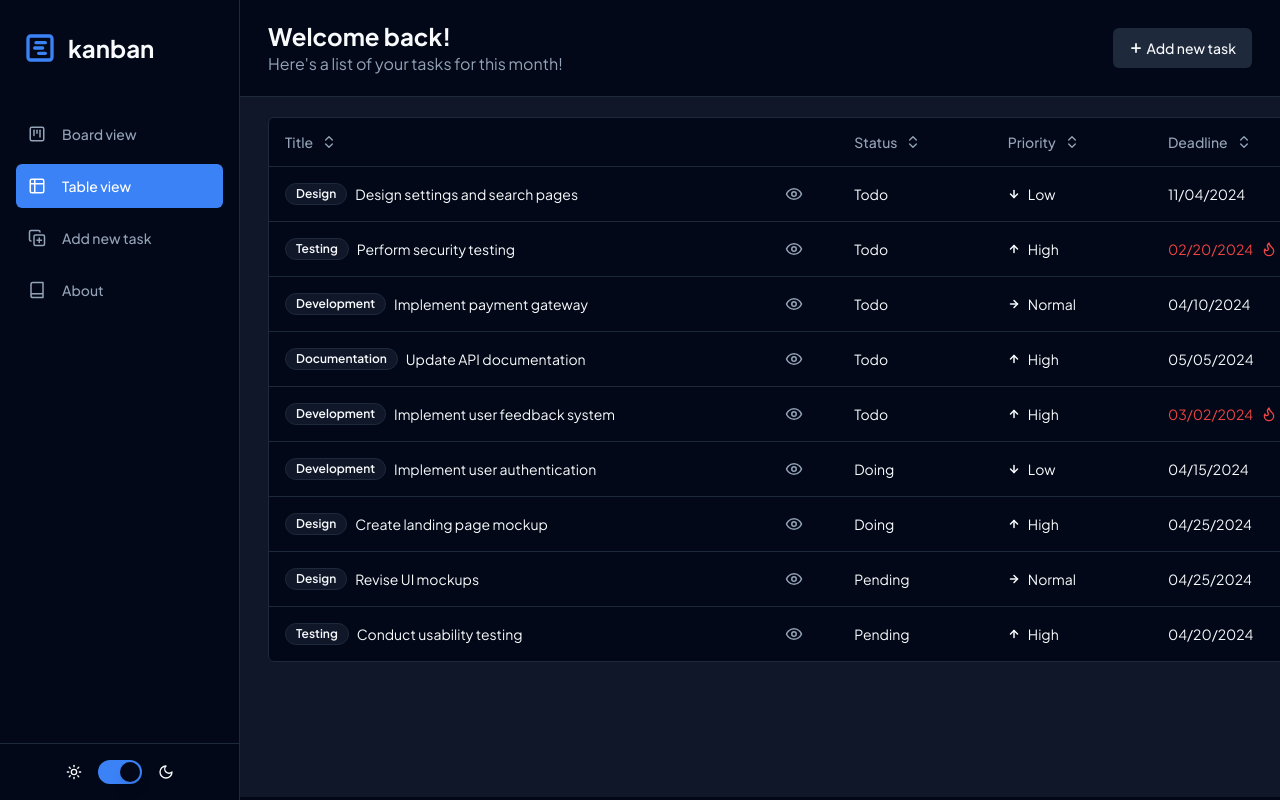
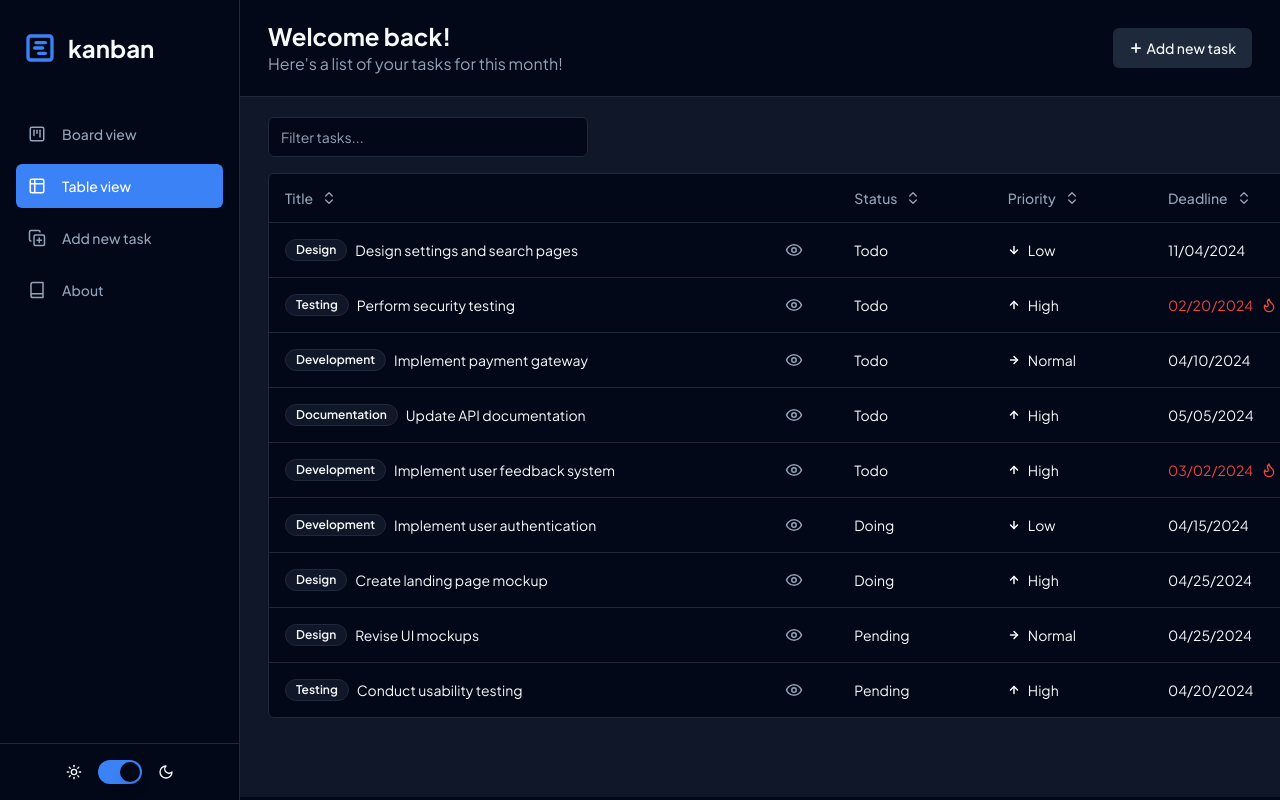
Before and after one commit to kimhuy011199/react-kanban, a React (Vite) app: page / in a window 1280 px wide. Both pictures are taken after a click on the item "Table view". Built offline with nearby package versions, Linux system fonts and the light colour scheme.

Commit message:
Handle search task by title

```diff
--- a/src/components/Table.tsx
+++ b/src/components/Table.tsx
@@ -1,9 +1,11 @@
 import { useMemo, useState } from 'react';
 import { useSelector } from 'react-redux';
 import {
+  ColumnFiltersState,
   SortingState,
   flexRender,
   getCoreRowModel,
+  getFilteredRowModel,
   getSortedRowModel,
   useReactTable,
 } from '@tanstack/react-table';
@@ -18,11 +20,13 @@ import {
 import { RootState } from '@/store';
 import { TABLE_COLUMNS } from './TableColumn';
 import { flattenTodo } from '@/lib/utils';
+import { Input } from './ui/input';
 
 const TableView = () => {
   const data = useSelector((state: RootState) => state.todo.data);
   const flattenData = useMemo(() => flattenTodo(data), [data]);
   const [sorting, setSorting] = useState<SortingState>([]);
+  const [columnFilters, setColumnFilters] = useState<ColumnFiltersState>([]);
 
   const table = useReactTable({
     data: flattenData,
@@ -30,12 +34,29 @@ const TableView = () => {
     getCoreRowModel: getCoreRowModel(),
     onSortingChange: setSorting,
     getSortedRowModel: getSortedRowModel(),
+    onColumnFiltersChange: setColumnFilters,
+    getFilteredRowModel: getFilteredRowModel(),
     state: {
       sorting,
+      columnFilters,
     },
   });
 
   return (
+    <>
+      <div className="min-w-[1080px] max-w-screen-2xl flex justify-between items-center">
+        <div className="flex items-center pb-4">
+          <Input
+            placeholder="Filter tasks..."
+            value={(table.getColumn('title')?.getFilterValue() as string) ?? ''}
+            onChange={(event) =>
+              table.getColumn('title')?.setFilterValue(event.target.value)
+            }
+            className="w-80"
+          />
+        </div>
+        <div></div>
+      </div>
       <div className="rounded-md bg-background text-foreground border min-w-[1080px] max-w-screen-2xl">
         <Table>
           <TableHeader>
@@ -63,7 +84,10 @@ const TableView = () => {
                 >
                   {row.getVisibleCells().map((cell) => (
                     <TableCell key={cell.id}>
-                    {flexRender(cell.column.columnDef.cell, cell.getContext())}
+                      {flexRender(
+                        cell.column.columnDef.cell,
+                        cell.getContext()
+                      )}
                     </TableCell>
                   ))}
                 </TableRow>
@@ -81,6 +105,7 @@ const TableView = () => {
           </TableBody>
         </Table>
       </div>
+    </>
   );
 };
 
```
Lines whose indentation alone changed are shown as unchanged.
